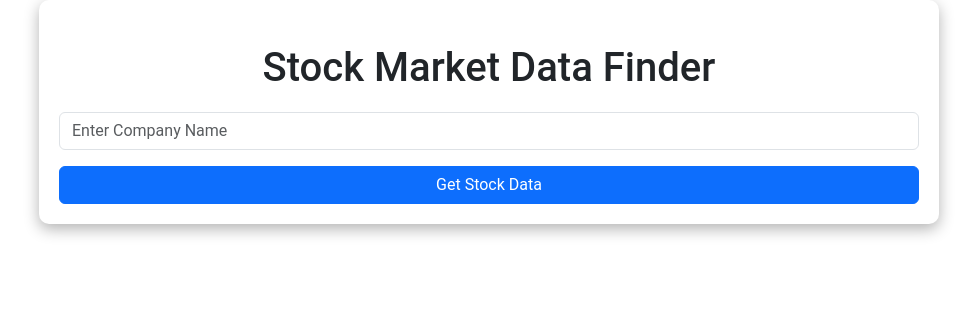
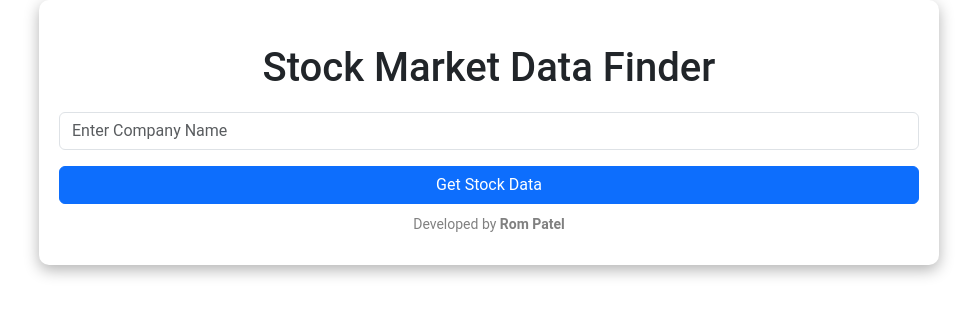
Before and after one commit to rompatel-glitch/Stock-Market-Data-Finder, a Flask app: page / in a window 1280 px wide. Shown: the top 316 px of the page, without its empty margins (151-1128 px from the left). Run offline with Flask 3, Linux system fonts and the light colour scheme.

Commit message:
Update index.html
Add footer

```diff
--- a/backend/templates/index.html
+++ b/backend/templates/index.html
@@ -32,5 +32,9 @@
 
     <!-- External JavaScript -->
     <script src="{{ url_for('static', filename='script.js') }}" defer></script>
+    <footer style="text-align: center; padding: 10px; font-size: 14px; color: gray;">
+    Developed by <strong>Rom Patel</strong>
+</footer>
+
 </body>
 </html>
```
